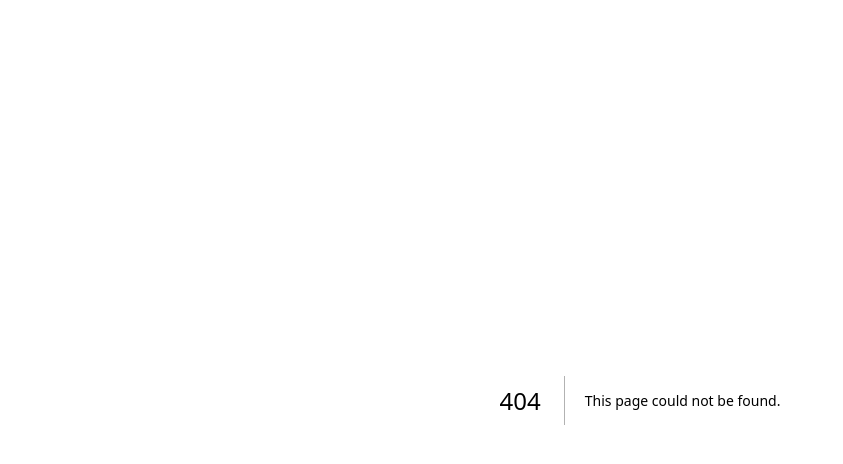
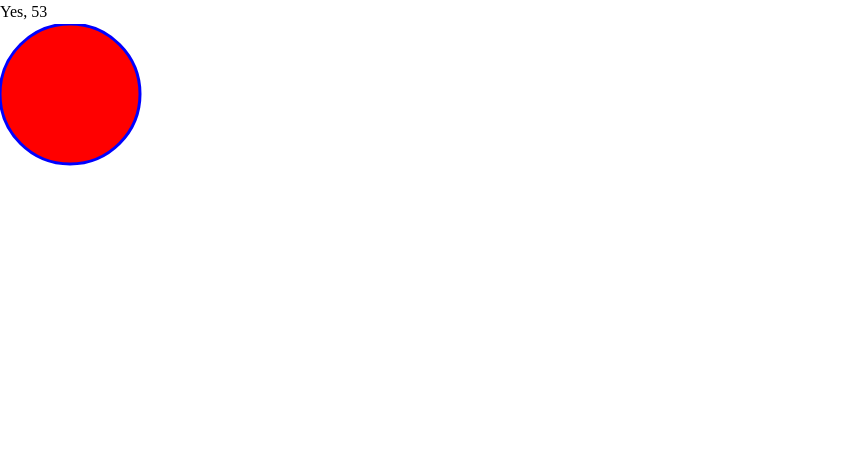
Before and after one commit to HaooNhat/mora, a Next.js app in the folder apps/web/: page /play in a window 1280 px wide. Before the commit this address had no page. Shown: the top 464 px of the page, without its empty margins (0-843 px from the left). Built offline with nearby package versions, Linux system fonts and the light colour scheme.

Commit message:
Chore: set-up for timer

```diff
--- a/apps/web/app/page.tsx
+++ b/apps/web/app/page.tsx
@@ -1,6 +1,6 @@
-import { Button } from "@workspace/ui/components/button"
+import { Button } from "@workspace/ui/components/button";
 
-export default function Page() {
+export default function HomePage() {
   return (
     <div className="flex items-center justify-center min-h-svh">
       <div className="flex flex-col items-center justify-center gap-4">
@@ -8,5 +8,5 @@ export default function Page() {
         <Button size="sm">Button</Button>
       </div>
     </div>
-  )
+  );
 }
--- /dev/null
+++ b/apps/web/app/play/page.tsx
@@ -0,0 +1,30 @@
+"use client";
+
+import useTimer from "@workspace/hooks/useTimer";
+import { useEffect } from "react";
+
+export default function PlayPage() {
+  const { isPlaying, setIsPlaying, timeRemaining, setTimeRemaining } =
+    useTimer(60);
+
+  useEffect(() => {
+    setIsPlaying(true);
+  }, [setIsPlaying, setTimeRemaining]);
+  return (
+    <div className="flex item-center m-4">
+      {isPlaying ? "Yes" : "No"}, {timeRemaining}
+      <svg width={200} height={200}>
+        <circle fill="green" cx={70} cy={70} r={70} />
+        <circle
+          strokeDashoffset={timeRemaining / 60}
+          stroke="blue"
+          strokeWidth={3}
+          fill="red"
+          cx={70}
+          cy={70}
+          r={70}
+        />
+      </svg>
+    </div>
+  );
+}
--- a/apps/web/package.json
+++ b/apps/web/package.json
@@ -13,6 +13,7 @@
   },
   "dependencies": {
     "@workspace/ui": "workspace:*",
+    "@workspace/hooks": "workspace:*",
     "lucide-react": "^0.475.0",
     "next": "^15.4.5",
     "next-themes": "^0.4.6",
--- a/apps/web/tsconfig.json
+++ b/apps/web/tsconfig.json
@@ -4,7 +4,8 @@
     "baseUrl": ".",
     "paths": {
       "@/*": ["./*"],
-      "@workspace/ui/*": ["../../packages/ui/src/*"]
+      "@workspace/ui/*": ["../../packages/ui/src/*"],
+      "@workspace/hooks/*": ["../../packages/hooks/src/*"]
     },
     "plugins": [
       {
--- /dev/null
+++ b/packages/hooks/src/useTimer.ts
@@ -0,0 +1,32 @@
+import { useEffect, useState } from "react";
+
+export default function useTimer(initTime?: number) {
+  const [isPlaying, setIsPlaying] = useState<boolean>(false);
+  const [timeRemaining, setTimeRemaining] = useState<number>(initTime ?? 0);
+
+  useEffect(() => {
+    if (isPlaying) {
+      const countdownInterval = setInterval(() => {
+        setTimeRemaining((prev) => {
+          let remainingTime = prev - 1;
+          if (remainingTime <= 0) {
+            remainingTime = 0;
+            clearInterval(countdownInterval);
+            setIsPlaying(false);
+          }
+
+          return prev - 1;
+        });
+      }, 1000);
+
+      return () => clearInterval(countdownInterval);
+    }
+  }, [isPlaying]);
+
+  return {
+    isPlaying,
+    setIsPlaying,
+    timeRemaining,
+    setTimeRemaining,
+  };
+}
```
Also changed, not shown: packages/api-client/package.json (added, +14 -0 lines), packages/hooks/package.json (added, +18 -0 lines), packages/ui/src/components/Timer/timer.tsx (added, +17 -0 lines), 2 other files (tests, documents, lock files or other folders).
